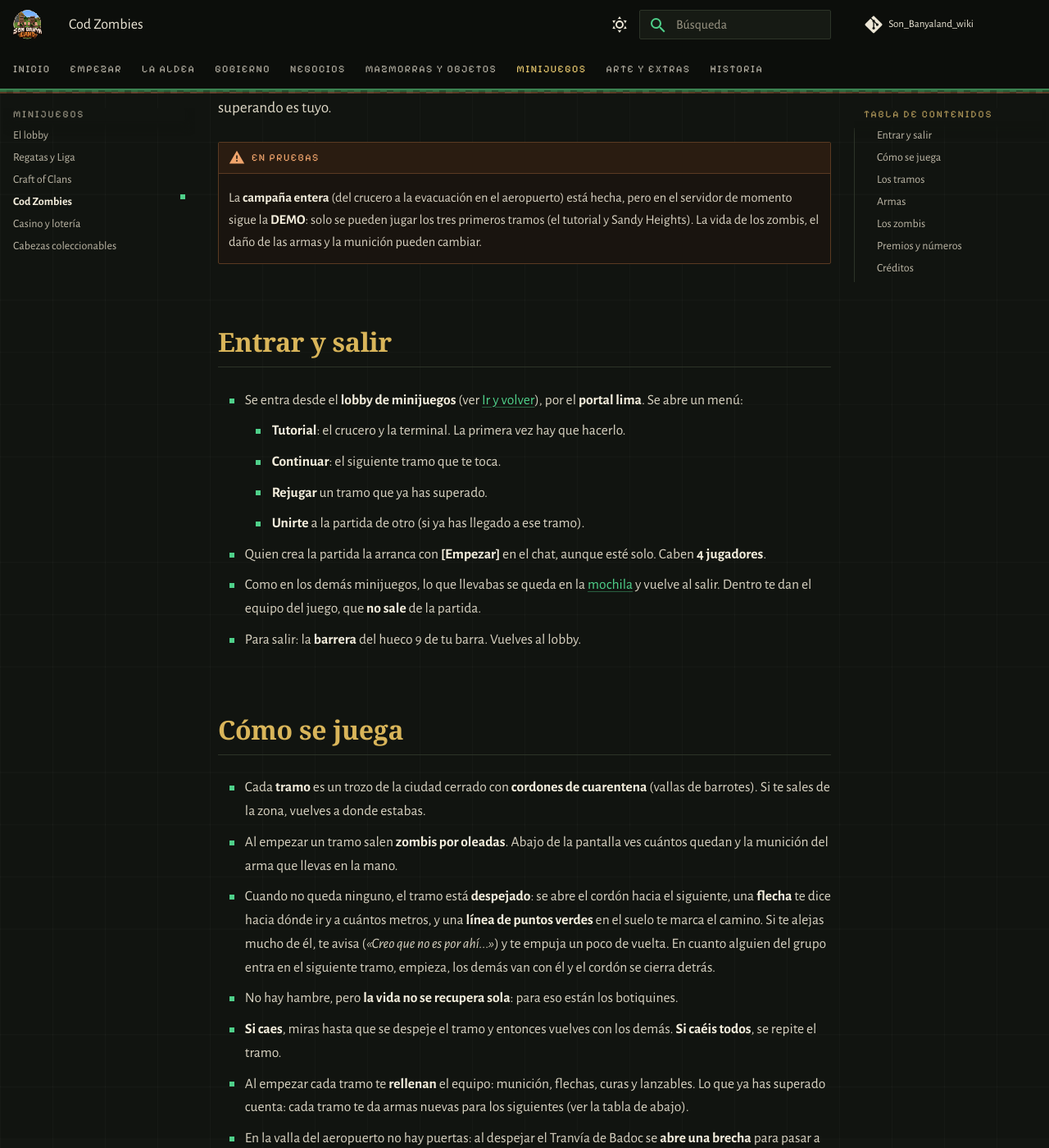
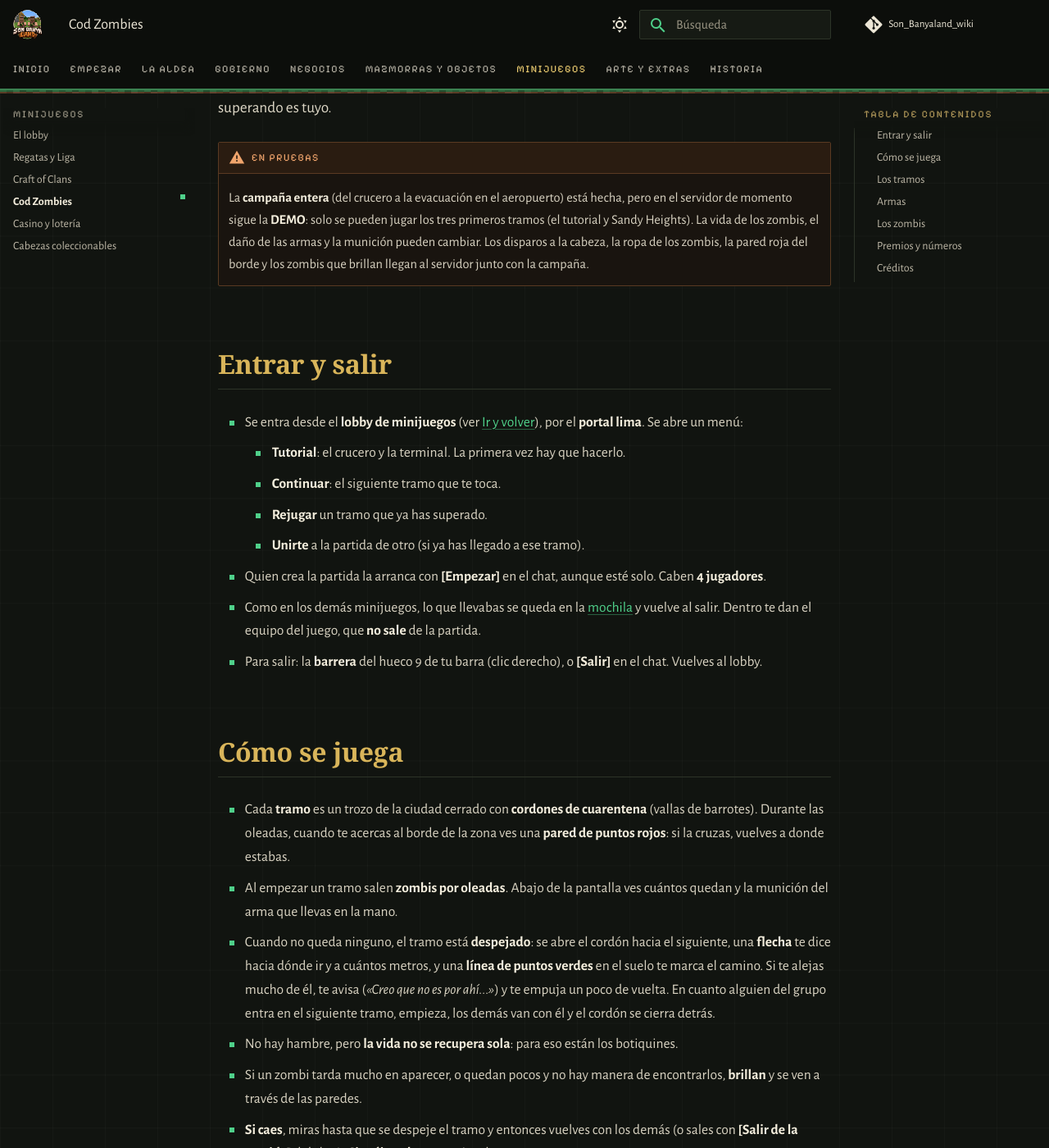
Before and after one commit to PigPilgrim/Son_Banyaland_wiki, an MkDocs documentation site: the page built from docs/zombies.md, in a window 1280 px wide and 1400 px high, scrolled down 200 px. Shown: the whole window at 82% size. Built offline with MkDocs 1.6.1 and Material for MkDocs 9.7.7, drawn with Linux system fonts in a browser that asks for light colours; some web fonts are replaced; comment, search, counter and statistics services are not loaded; some of the changed text lies outside the part shown.

Commit message:
Cod Zombies: disparos a la cabeza, ropa de los zombis, pared del borde, zombis que brillan y salir desde el chat
Co-Authored-By: Claude Opus 5.5 <noreply@anthropic.com>

```diff
--- a/docs/_generado/zombies_numeros.md
+++ b/docs/_generado/zombies_numeros.md
@@ -3,6 +3,8 @@
 | Jugadores por partida | de 1 a 4 |
 | Munición al empezar cada tramo | Pistola: 36 balas · Escopeta: 24 cartuchos · Rifle: 20 balas de rifle (además del cargador lleno) |
 | Munición que suelta un zombi | una de cada 5 veces, del arma que lleves en la mano: 4 balas · 2 cartuchos · 2 balas de rifle |
+| Disparo a la cabeza | ×2 de daño (pistola, escopeta, rifle y arco) |
+| Un zombi brilla | si lleva más de 30 s vivo, o si quedan 3 o menos y nadie ha matado ninguno en 10 s |
 | Zombis a la vez | como mucho 8 + 4 por jugador (24 en total) |
 | Completar el tutorial | 4 chips I (una vez) |
 | Primera vez que superas cada tramo | T2: 2 · T3: 3 · T4: 4 · T5: 5 · T6: 6 · T7: 8 · T8: 10 · T9: 16 chips I |
--- a/docs/zombies.md
+++ b/docs/zombies.md
@@ -6,7 +6,8 @@ tramo**, hasta el aeropuerto para que te evacúen. Se juega solo o en grupo, y l
 !!! warning "En pruebas"
     La **campaña entera** (del crucero a la evacuación en el aeropuerto) está hecha, pero en el servidor de momento
     sigue la **DEMO**: solo se pueden jugar los tres primeros tramos (el tutorial y Sandy Heights). La vida de los
-    zombis, el daño de las armas y la munición pueden cambiar.
+    zombis, el daño de las armas y la munición pueden cambiar. Los disparos a la cabeza, la ropa de los zombis, la
+    pared roja del borde y los zombis que brillan llegan al servidor junto con la campaña.
 
 ## Entrar y salir
 
@@ -19,12 +20,13 @@ tramo**, hasta el aeropuerto para que te evacúen. Se juega solo o en grupo, y l
 - Quien crea la partida la arranca con **[Empezar]** en el chat, aunque esté solo. Caben **4 jugadores**.
 - Como en los demás minijuegos, lo que llevabas se queda en la [mochila](minijuegos.md#tu-inventario-y-la-mochila) y
   vuelve al salir. Dentro te dan el equipo del juego, que **no sale** de la partida.
-- Para salir: la **barrera** del hueco 9 de tu barra. Vuelves al lobby.
+- Para salir: la **barrera** del hueco 9 de tu barra (clic derecho), o **[Salir]** en el chat. Vuelves al lobby.
 
 ## Cómo se juega
 
-- Cada **tramo** es un trozo de la ciudad cerrado con **cordones de cuarentena** (vallas de barrotes). Si te sales de
-  la zona, vuelves a donde estabas.
+- Cada **tramo** es un trozo de la ciudad cerrado con **cordones de cuarentena** (vallas de barrotes). Durante las
+  oleadas, cuando te acercas al borde de la zona ves una **pared de puntos rojos**: si la cruzas, vuelves a donde
+  estabas.
 - Al empezar un tramo salen **zombis por oleadas**. Abajo de la pantalla ves cuántos quedan y la munición del arma
   que llevas en la mano.
 - Cuando no queda ninguno, el tramo está **despejado**: se abre el cordón hacia el siguiente, una **flecha** te dice
@@ -32,8 +34,10 @@ tramo**, hasta el aeropuerto para que te evacúen. Se juega solo o en grupo, y l
   mucho de él, te avisa (*«Creo que no es por ahí...»*) y te empuja un poco de vuelta. En cuanto alguien del grupo
   entra en el siguiente tramo, empieza, los demás van con él y el cordón se cierra detrás.
 - No hay hambre, pero **la vida no se recupera sola**: para eso están los botiquines.
-- **Si caes**, miras hasta que se despeje el tramo y entonces vuelves con los demás. **Si caéis todos**, se repite el
-  tramo.
+- Si un zombi tarda mucho en aparecer, o quedan pocos y no hay manera de encontrarlos, **brillan** y se ven a través
+  de las paredes.
+- **Si caes**, miras hasta que se despeje el tramo y entonces vuelves con los demás (o sales con **[Salir de la
+  partida]** del chat). **Si caéis todos**, se repite el tramo.
 - Al empezar cada tramo te **rellenan** el equipo: munición, flechas, curas y lanzables. Lo que ya has superado
   cuenta: cada tramo te da armas nuevas para los siguientes (ver la tabla de abajo).
 - En la valla del aeropuerto no hay puertas: al despejar el Tranvía de Badoc se **abre una brecha** para pasar a las
@@ -53,6 +57,8 @@ seguir hasta Sandy Heights sin salir. Superar un tramo te deja empezar en el sig
 
 --8<-- "_generado/zombies_armas.md"
 
+- **Disparos a la cabeza:** con la pistola, la escopeta, el rifle o el arco, un disparo en la cabeza hace **el doble
+  de daño** (sale *«¡En la cabeza!»*).
 - **Pistola, escopeta y rifle:** clic derecho para disparar. Cuando se vacía el cargador recargan solas si llevas su
   munición (**balas**, **cartuchos** o **balas de rifle**); también puedes recargar con la tecla de **cambiar de
   mano** (F). La escopeta echa varios perdigones abiertos (de cerca); el rifle atraviesa a varios zombis en fila.
@@ -70,7 +76,11 @@ seguir hasta Sandy Heights sin salir. Superar un tramo te deja empezar en el sig
 --8<-- "_generado/zombies_zombis.md"
 
 Salen siempre **a cierta distancia** de vosotros, nunca encima. No abren puertas ni se queman con el sol. Los
-**tanques** (más grandes y lentos) aparecen desde El centro.
+**tanques** (más grandes y con más vida) aparecen desde El centro.
+
+Van vestidos según el sitio: marineros y turistas en el puerto, médicos, enfermeros y pacientes en el hospital,
+oficinistas en el centro, policías en la comisaría, bomberos en el parque de bomberos, pilotos y azafatas en el
+aeropuerto... La ropa es solo de adorno: no los protege.
 
 ## Premios y números
 
--- a/generar.py
+++ b/generar.py
@@ -964,7 +964,7 @@ def zombies_tablas():
     m = Z.MUNICION
     escribir("zombies_zombis.md", tabla(["Zombi", "Vida", "Daño por golpe", "Velocidad"], [
         (f"**{z['nombre']}**" + (" (jefe final)" if z.get("jefe") else ""), cor(z["vida"]), f"{z['dano'] * 1.5 / 2:g} ♥".replace(".", ","),
-         "lento" if z["velocidad"] < 0.21 else "normal" if z["velocidad"] <= 0.24 else "rápido")
+         "lento" if z["velocidad"] < 0.21 else "normal" if z["velocidad"] <= 0.27 else "rápido")
         for z in Z.ZOMBIS.values()]))
     P, L = Z.PREMIOS, Z.LIMITES
     escribir("zombies_numeros.md", tabla(["Qué", "Cuánto"], [
@@ -973,6 +973,8 @@ def zombies_tablas():
                                                        for a in Z.ARMAS.values() if "por_tramo" in a) + " (además del cargador lleno)"),
         ("Munición que suelta un zombi", f"una de cada {round(1 / m['soltar_probabilidad'])} veces, del arma que lleves en la mano: "
          + " · ".join(f"{n} {Z.MUNICIONES[k]['nombre'].lower()}" for k, n in m["soltar"].items())),
+        ("Disparo a la cabeza", f"×{Z.CABEZA:g} de daño (pistola, escopeta, rifle y arco)"),
+        ("Un zombi brilla", f"si lleva más de {L['brillo']} s vivo, o si quedan {L['brillo_ultimos']} o menos y nadie ha matado ninguno en {L['brillo_espera']} s"),
         ("Zombis a la vez", f"como mucho {L['base']} + {L['por_jugador']} por jugador ({L['max_partida']} en total)"),
         ("Completar el tutorial", f"{P['tutorial']} chips I (una vez)"),
         ("Primera vez que superas cada tramo", " · ".join(f"{k}: {v}" for k, v in P["primera"].items()) + " chips I"),
```
Also changed, not shown: docs/_generado/zombies_zombis.md (+1 -1 lines).
